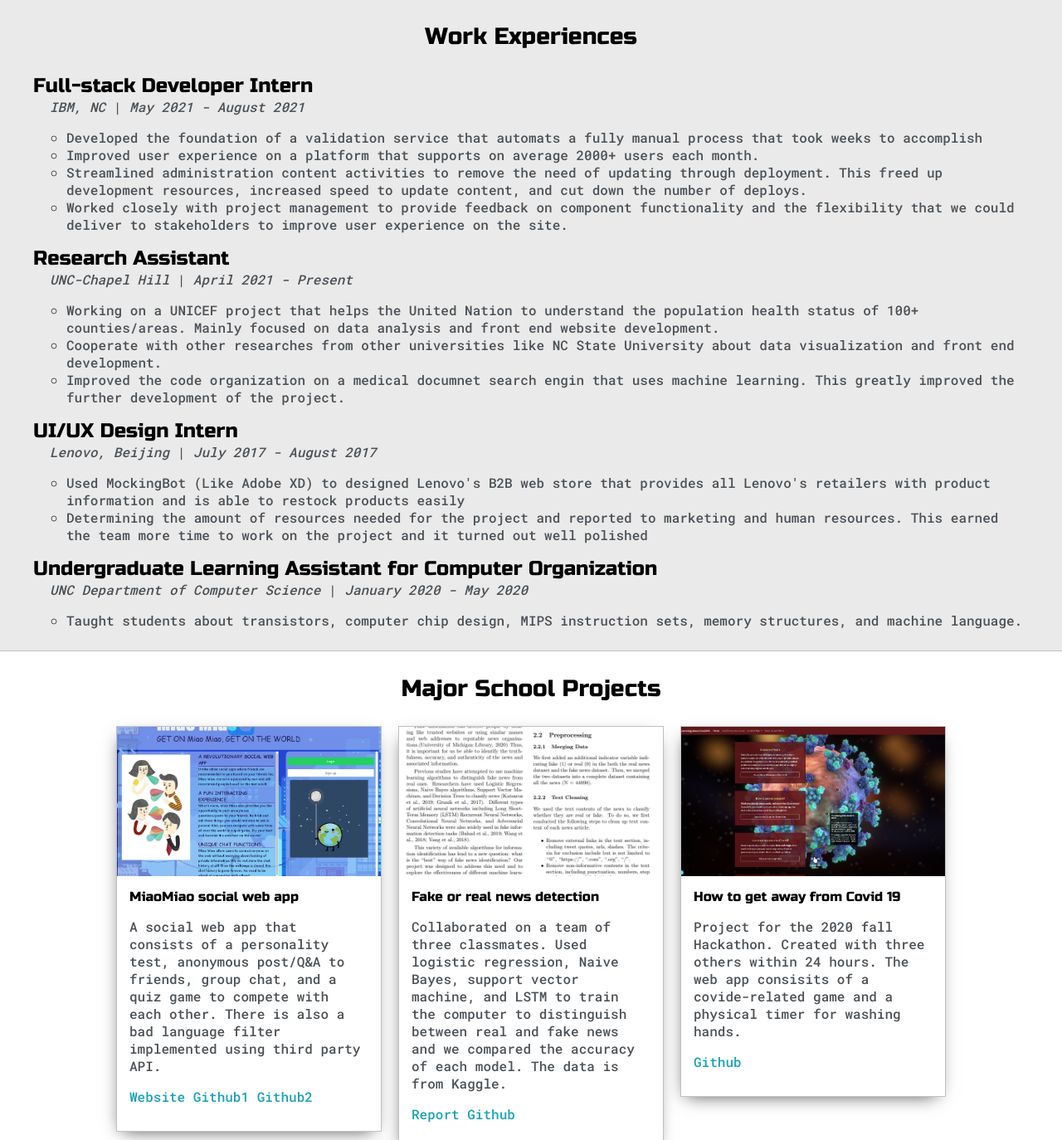
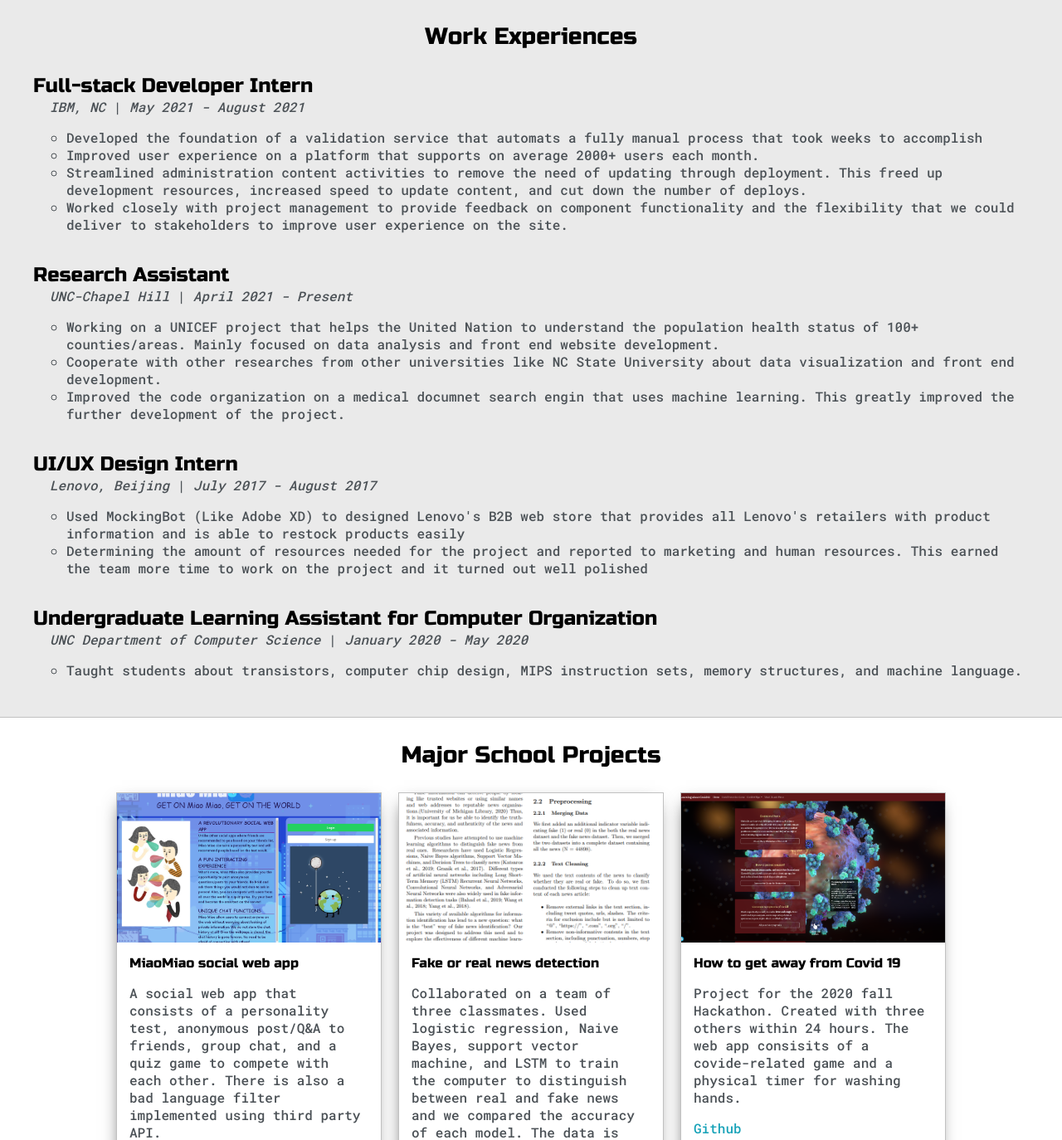
Before and after one commit to MingliZhang/portfolio, a PHP site: page / in a window 1280 px wide. Shown: the part 1435-2809 px from the top of the page at 83% size. Run offline with PHP 8.4, Linux system fonts and the light colour scheme; some libraries are stand-ins or nearby versions.

Commit message:
Added padding

```diff
--- a/default.css
+++ b/default.css
@@ -381,6 +381,10 @@ lh {
   padding-bottom: 10px;
 }
 
+.experience-preview{
+  padding-bottom: 20px;
+}
+
 .experience-title {
   margin: 0;
 }
```
